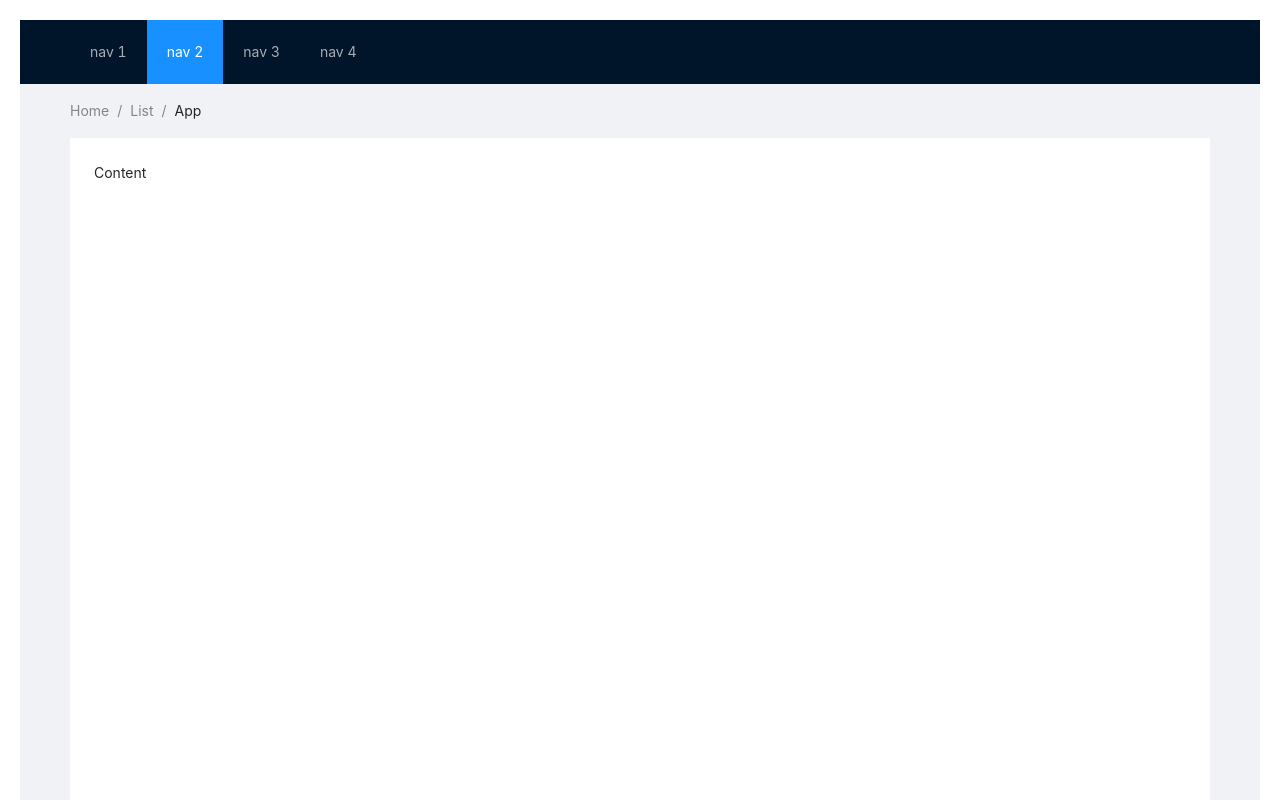
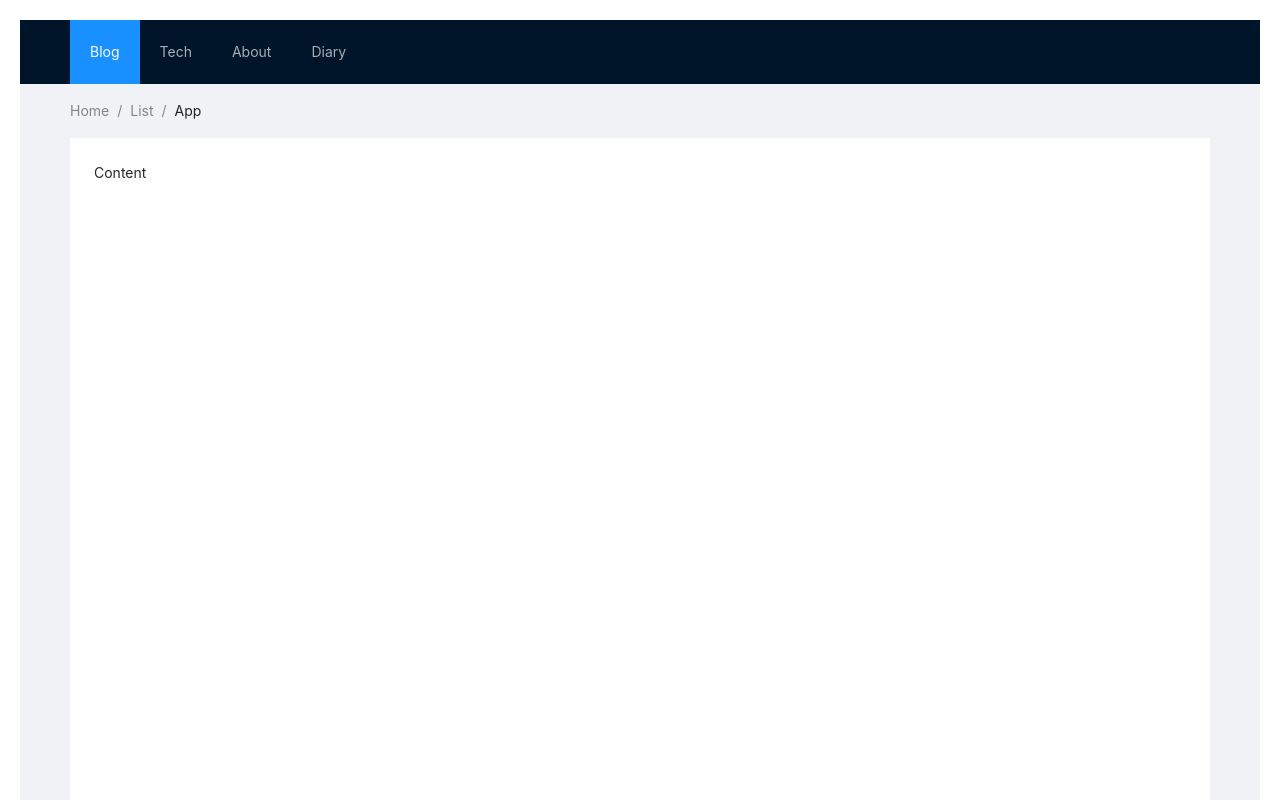
Before and after one commit to SteinsHead/shadow-luna, a Next.js app: page / in a window 1280 px wide. Shown: the top 800 px of the page. Built offline with nearby package versions, Linux system fonts and the light colour scheme.

Commit message:
add navihator

```diff
--- a/pages/index.tsx
+++ b/pages/index.tsx
@@ -2,6 +2,13 @@ import Head from "next/head";
 import { Breadcrumb, Layout, Menu } from 'antd';
 
 const { Header, Footer, Sider, Content } = Layout;
+
+const items = [
+    { label: 'Blog', key: 'item-1' },
+    { label: 'Tech', key: 'item-2' },
+    { label: 'About', key: 'item-3' },
+    { label: 'Diary', key: 'item-4' },
+]
 
 export default function Home() {
   return (
@@ -11,14 +18,8 @@ export default function Home() {
               <Menu
                   theme="dark"
                   mode="horizontal"
-                  defaultSelectedKeys={['2']}
-                  items={new Array(4).fill(null).map((_, index) => {
-                      const key = index + 1;
-                      return {
-                          key,
-                          label: `nav ${key}`,
-                      };
-                  })}
+                  defaultSelectedKeys={['item-1']}
+                  items={items}
               />
           </Header>
           <Content style={{ padding: '0 50px' }}>
```
